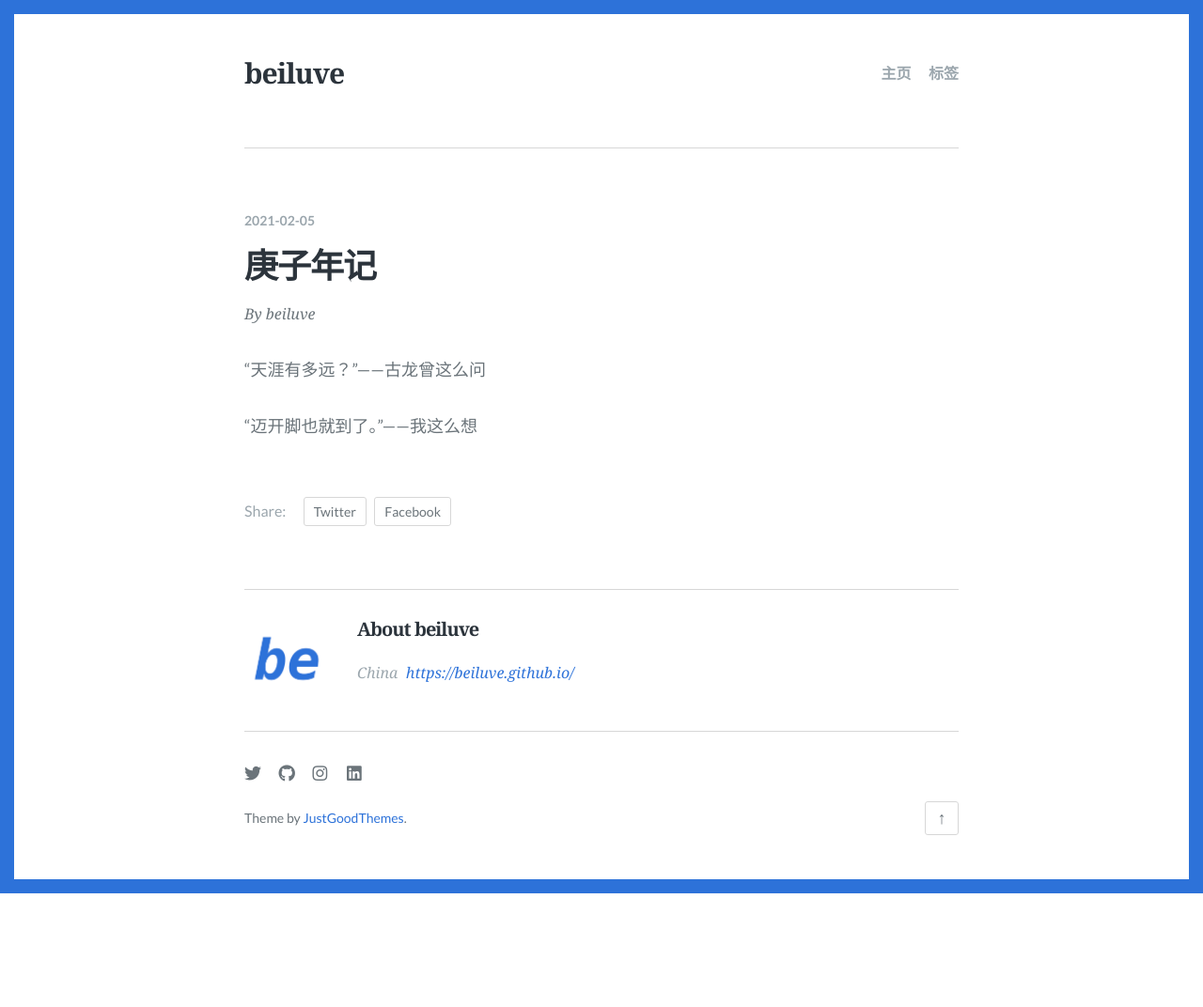
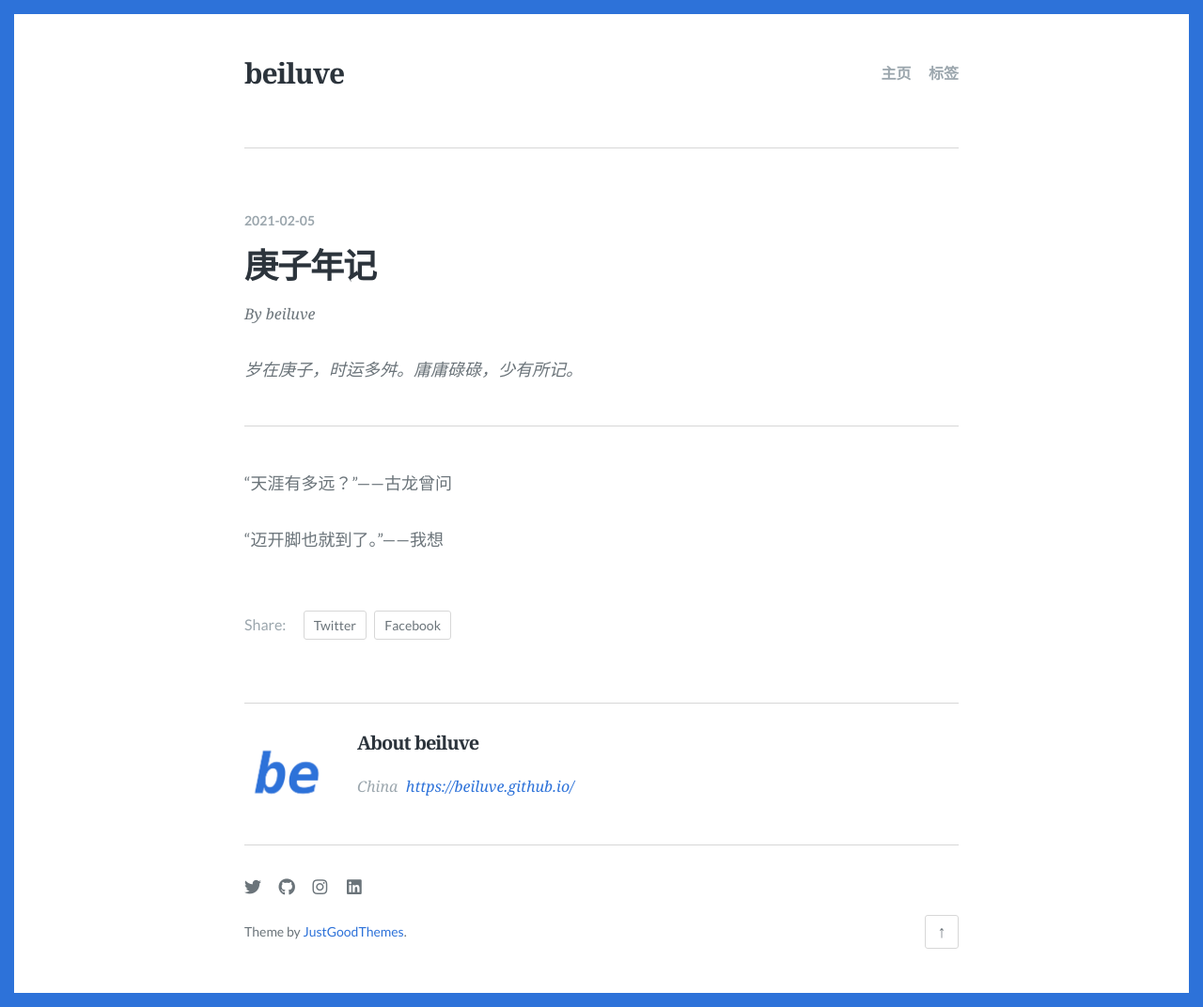
Before and after one commit to beiluve/beiluve.github.io, a Jekyll site: the page built from _posts/2021-02-05-庚子年记.md, in a window 1280 px wide. Shown: the whole page at 94% size. Built offline with Jekyll 4.4.1, drawn with Linux system fonts in a browser that asks for light colours; some web fonts are replaced; before the commit the page ends 951 px from its top, so only the background shows below that.

Commit message:
update post: 庚子年记

```diff
--- a/_posts/2021-02-05-庚子年记.md
+++ b/_posts/2021-02-05-庚子年记.md
@@ -6,8 +6,12 @@ date: 2021-02-05
 tags: [偶记]
 ---
 
-“天涯有多远？”——古龙曾这么问
+*岁在庚子，时运多舛。庸庸碌碌，少有所记。*
 
 <!--more-->
 
-“迈开脚也就到了。”——我这么想
+---
+
+“天涯有多远？”——古龙曾问
+
+“迈开脚也就到了。”——我想
```
